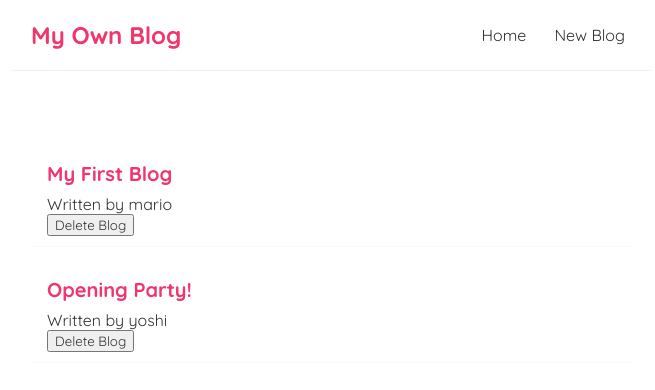
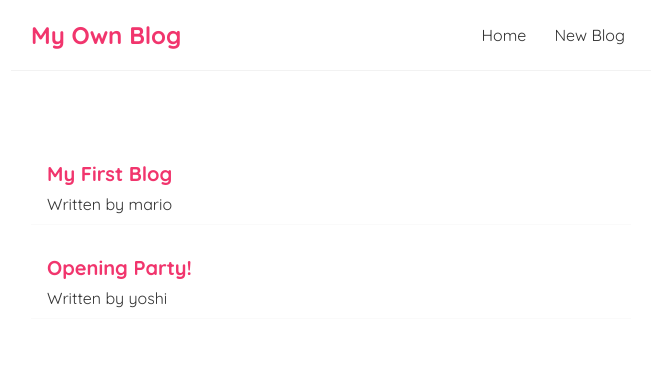
Before and after one commit to Arthur2111/FirstReactApp, a React (Create React App) app: page / in a window 1280 px wide. Shown: the top 390 px of the page, without its empty margins (309-964 px from the left). Built offline with nearby package versions, Linux system fonts and the light colour scheme; data requests are answered from the project's data file.

Commit message:
included routes with using its parameters to output specific components

```diff
--- a/src/App.js
+++ b/src/App.js
@@ -2,6 +2,7 @@
 import Home from "./Home";
 import Create from "./Create";
 import { BrowserRouter as Router, Route, Switch } from "react-router-dom";
+import BlogDetails from "./BlogDetail";
 
 function App() {
   // react will auto convert out other types of data to strings OTHER THAN OBJECTS AND BOOLEANS
@@ -16,7 +17,7 @@
         {/* with routing Navbar is always present */}
         <Navbar></Navbar>
         <div className="content">
-          {/* all our fe is shown here inside the switch component */}
+          {/* all our fe is shown here inside the switch component ensures that 1 route is shown only at 1 time */}
           <Switch>
             {/* we will show the home component when route has /home */}
             <Route exact path="/">
@@ -26,6 +27,9 @@
             <Route exact path="/create">
               <Create></Create>
             </Route>
+            <Route exact path="/blogs/:id">
+              <BlogDetails></BlogDetails>
+            </Route>
           </Switch>
         </div>
       </div>
--- /dev/null
+++ b/src/BlogDetail.js
@@ -0,0 +1,17 @@
+import { useParams } from "react-router-dom";
+
+const BlogDetails = () => {
+    // this hook will allow us to use params from url
+    const { id } = useParams()
+
+
+    return (
+        <div className="blog-details">
+            <h2>
+                Blog Details - {id}
+            </h2>
+        </div>
+     );
+}
+
+export default BlogDetails;
--- a/src/BlogList.js
+++ b/src/BlogList.js
@@ -1,3 +1,5 @@
+import { Link } from "react-router-dom";
+
 const BlogList = ({blogs,title}) => {
   return (
     <div className="blog-list">
@@ -5,9 +7,11 @@
       {blogs.map((blog) => (
         // we need a key property similar to using v-for in vue
         <div className="blog-preview" key={blog.id}>
+          <Link to={`/blogs/${blog.id}`}>
           <h2>{blog.title}</h2>
           <p>Written by {blog.author}</p>
-          <button>Delete Blog</button>
+          </Link>
+          {/* <button>Delete Blog</button> */}
         </div>
       ))}
     </div>
--- a/src/Home.js
+++ b/src/Home.js
@@ -1,18 +1,13 @@
-import { useState, useEffect } from "react";
 import BlogList from "./BlogList";
 import useFetch from "./useFetch";
 
 const Home = () => {
-  useEffect(() => {
-    console.log(blogs, isPending, error);
-  }, []);
+  // useEffect(() => {
+  //   console.log(blogs, isPending, error);
+  // }, []);
 
   // we can rename the returned value so that we can be more detailed while being reusable
-  const {
-    data: blogs,
-    isPending,
-    error,
-  } = useFetch("http://localhost:8000/blogs");
+  const {data: blogs, isPending, error,} = useFetch("http://localhost:8000/blogs");
 
   return (
     <div className="home">
--- a/src/Navbar.js
+++ b/src/Navbar.js
@@ -1,10 +1,13 @@
+import {Link} from 'react-router-dom'
+
 const Navbar = () => {
     return (
         <nav className="navbar">
             <h1>My Own Blog</h1>
             <div className="links">
-                <a href="/"> Home</a>
-                <a href="/create">New Blog</a>
+                {/* similar to vue we have to use to= but we use Link as instead of router link */}
+                <Link to="/"> Home</Link>
+                <Link to="/create">New Blog</Link>
             </div>
         </nav>
      );
--- a/src/index.css
+++ b/src/index.css
@@ -52,3 +52,7 @@
   color: #f1356d;
   margin-bottom: 8px;
 }
+
+.blog-preview a {
+  text-decoration: none;
+}
--- a/src/useFetch.js
+++ b/src/useFetch.js
@@ -10,8 +10,11 @@
   // we can call useEffect to do some fetch functions to get Data
   // this reminds me of a mounted hook with a watcher in vue if we apply an array
   useEffect(() => {
+    const abortCont= new AbortController()
+
+
     setTimeout(() => {
-      fetch(url)
+      fetch(url, {signal: abortCont.signal})
         .then((res) => {
           if (!res.ok) {
             throw Error("could not fetch data");
@@ -20,16 +23,23 @@
           return res.json();
         })
         .then((data) => {
-          console.log(data);
           setData(data);
           setIsPending(false);
           setError(null);
         })
         .catch((err) => {
-          setError(err.message);
-          setIsPending(false);
+          if(err.name == 'AbortError'){
+            console.log('fetch aborted')
+          } else{
+            setError(err.message);
+            setIsPending(false);
+          }
         });
     }, 1000);
+
+    // we return a function to do an abort control so that fetch wont run when page changes
+    // we .abort() to abort fetch associated with abortCont.signal
+    return () => abortCont.abort()
 
     // we use an empty dependency array only runs the function after first initial render
     // we can specify when this function is called when a specific value/data changes
```
